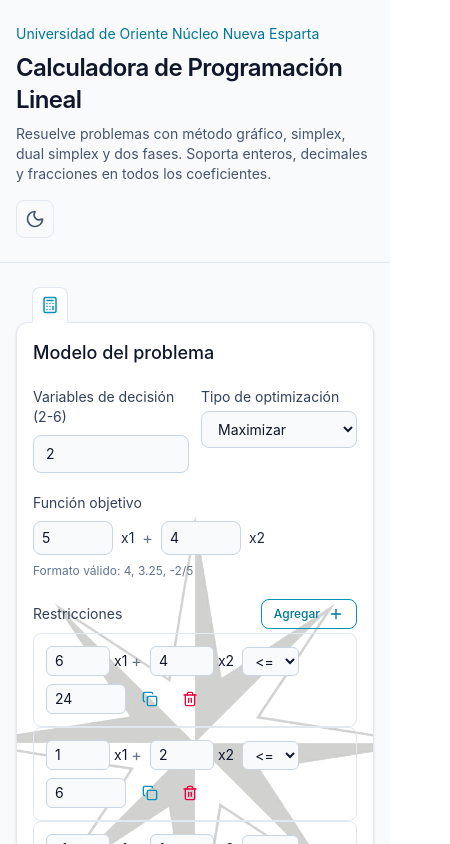
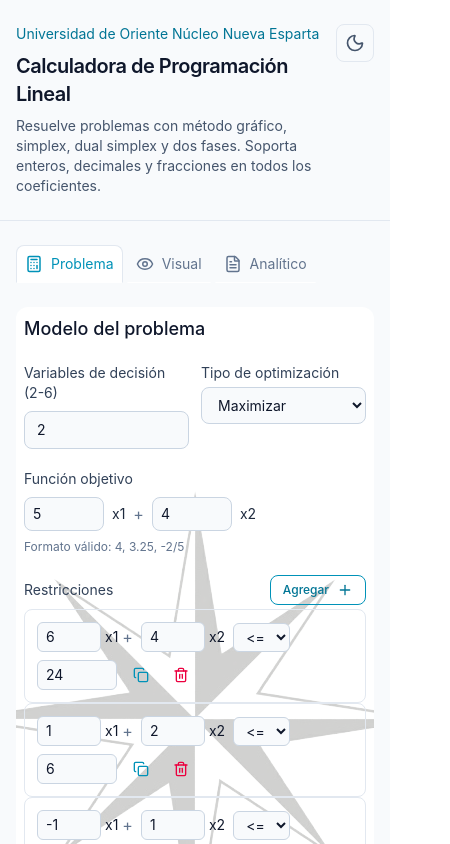
Before and after one commit to saulramos2005/CalculadoraPL2, a React (Vite) app: page / in a window 390 px wide. Shown: the top 844 px of the page, 450 px wide, since content can reach past the window. Built offline with nearby package versions, Linux system fonts and the light colour scheme.

Commit message:
Refact: Unificacion de los paneles en vista movil
- Se unen los paneles del modelo de problema y la solucion en uno solo, segmentado por pestañas

```diff
--- a/src/App.tsx
+++ b/src/App.tsx
@@ -1,4 +1,5 @@
 import { useEffect, useState } from "react";
+import { Calculator, Eye, FileText, Wrench } from "lucide-react";
 import { Method } from "./data/types";
 import { ProblemaLineal } from "./data/interfaces";
 import { STORAGE_KEY } from "./data/constants";
@@ -9,6 +10,8 @@ import { SolucionDisplay } from "./components/SolucionDisplay";
 import { problemaEjemplo } from "./data/problemaEjemplo";
 
 const PROBLEM_STORAGE_KEY = "lp-problem-state";
+
+type MobileTab = "problema" | "visual" | "analitico" | "sensibilidad";
 
 export function App() {
   const [problem, setProblem] = useState<ProblemaLineal>(() => {
@@ -42,6 +45,7 @@ export function App() {
     if (storedTheme) return storedTheme === "dark";
     return window.matchMedia("(prefers-color-scheme: dark)").matches;
   });
+  const [mobileTab, setMobileTab] = useState<MobileTab>("problema");
 
   useEffect(() => {
     localStorage.setItem(STORAGE_KEY, JSON.stringify({ resultsByMethod }));
@@ -98,8 +102,54 @@ export function App() {
   return (
     <div className="min-h-screen bg-slate-50 text-slate-900 transition-colors duration-300 dark:bg-slate-700 dark:text-slate-100">
       <Header isDarkMode={isDarkMode} toggleTheme={() => setIsDarkMode(!isDarkMode)} />
-      <main className="mx-auto grid w-full max-w-6xl gap-8 px-4 py-6 sm:px-6 lg:grid-cols-[1.1fr_1fr] lg:px-8">
+      <main className="mx-auto flex flex-col w-full max-w-6xl px-4 py-6 sm:px-6 lg:px-8">
+
+        <div className="relative z-10 flex lg:hidden w-full gap-1 overflow-x-auto no-scrollbar mb-6">
+          <button
+            onClick={() => setMobileTab("problema")}
+            className={`flex items-center gap-2 rounded-t-lg border border-b-white p-2 transition-colors ${
+              mobileTab === "problema"
+                ? "bg-white text-cyan-600 border-slate-200 dark:border-slate-800 dark:border-b-slate-950 dark:bg-slate-950 dark:text-cyan-300"
+                : "bg-slate-50 text-slate-500 border-transparent dark:bg-slate-900 dark:text-slate-400"
+            }`}
+          >
+            <Calculator size={18} />
+            <span className="text-sm whitespace-nowrap">Problema</span>
+          </button>
+          <button
+            onClick={() => setMobileTab("visual")}
+            className={`flex items-center gap-2 rounded-t-lg border border-b-white p-2 transition-colors ${
+              mobileTab === "visual"
+                ? "bg-white text-cyan-600 border-slate-200 dark:border-slate-800 dark:border-b-slate-950 dark:bg-slate-950 dark:text-cyan-300"
+                : "bg-slate-50 text-slate-500 border-transparent dark:bg-slate-900 dark:text-slate-400"
+            }`}
+          >
+            <Eye size={18} />
+            <span className="text-sm whitespace-nowrap">Visual</span>
+          </button>
+          <button
+            onClick={() => setMobileTab("analitico")}
+            className={`flex items-center gap-2 rounded-t-lg border border-b-white p-2 transition-colors ${
+              mobileTab === "analitico"
+                ? "bg-white text-cyan-600 border-slate-200 dark:border-slate-800 dark:border-b-slate-950 dark:bg-slate-950 dark:text-cyan-300"
+                : "bg-slate-50 text-slate-500 border-transparent dark:bg-slate-900 dark:text-slate-400"
+            }`}
+          >
+            <FileText size={18} />
+            <span className="text-sm whitespace-nowrap">Analítico</span>
+          </button>
+        </div>
+
+        <div className="relative w-full flex flex-col lg:grid lg:grid-cols-[1.1fr_1fr] gap-8 items-start">
+          <div
+            className={`w-full transition-all duration-300 ease-in-out lg:relative lg:opacity-100 lg:translate-x-0 lg:flex lg:pointer-events-auto lg:visible ${
+              mobileTab === "problema"
+                ? "relative opacity-100 translate-x-0 z-10 pointer-events-auto visible"
+                : "absolute top-0 left-0 opacity-0 -translate-x-8 z-0 pointer-events-none invisible"
+            }`}
+          >
             <ProblemForm
+              className="w-full flex"
               problem={problem}
               setProblem={setProblem}
               method={method}
@@ -107,7 +157,25 @@ export function App() {
               solveProblem={solveProblem}
               feedback={feedback}
             />
-        <SolucionDisplay method={method} activeResult={activeResult} problem={problem} />
+          </div>
+
+          <div
+            className={`w-full transition-all duration-300 ease-in-out lg:relative lg:opacity-100 lg:translate-x-0 lg:flex lg:pointer-events-auto lg:visible ${
+              mobileTab !== "problema"
+                ? "relative opacity-100 translate-x-0 z-10 pointer-events-auto visible"
+                : "absolute top-0 left-0 opacity-0 translate-x-8 z-0 pointer-events-none invisible"
+            }`}
+          >
+            <SolucionDisplay
+              className="w-full flex"
+              activeTabOverride={mobileTab !== "problema" ? (mobileTab as any) : "visual"}
+              onTabChange={(tab) => setMobileTab(tab as MobileTab)}
+              method={method}
+              activeResult={activeResult}
+              problem={problem}
+            />
+          </div>
+        </div>
       </main>
     </div>
   );
--- a/src/components/Header.tsx
+++ b/src/components/Header.tsx
@@ -14,10 +14,10 @@ export function Header({ isDarkMode, toggleTheme }: HeaderProps) {
       transition={{ duration: 0.45 }}
       className="border-b border-slate-200 transition-colors duration-300 dark:border-slate-800"
     >
-      <div className="mx-auto flex w-full max-w-6xl flex-col items-start justify-between gap-4 px-4 py-6 sm:flex-row sm:items-center sm:px-6 lg:px-8">
-        <div className="flex flex-col gap-2">
+      <div className="relative mx-auto flex w-full max-w-6xl flex-col items-start justify-between gap-4 px-4 py-6 sm:flex-row sm:items-center sm:px-6 lg:px-8">
+        <div className="flex flex-col gap-2 pr-12 sm:pr-0">
           <p className="text-sm text-cyan-700 dark:text-cyan-300">Universidad de Oriente Núcleo Nueva Esparta</p>
-          <h1 className="text-2xl font-semibold tracking-tight sm:text-4xl">Calculadora de Programación Lineal</h1>
+          <h1 className="text-xl font-semibold tracking-tight sm:text-2xl">Calculadora de Programación Lineal</h1>
           <p className="max-w-2xl text-sm text-slate-600 sm:text-base dark:text-slate-100">
             Resuelve problemas con método gráfico, simplex, dual simplex y dos fases. Soporta enteros,
             decimales y fracciones en todos los coeficientes.
@@ -25,7 +25,7 @@ export function Header({ isDarkMode, toggleTheme }: HeaderProps) {
         </div>
         <button
           onClick={toggleTheme}
-          className="rounded-lg border border-slate-200 p-2 text-slate-600 transition-colors hover:bg-slate-100 dark:border-slate-700 dark:text-slate-300 dark:hover:bg-slate-800"
+          className="absolute right-4 top-6 sm:static sm:shrink-0 rounded-lg border border-slate-200 p-2 text-slate-600 transition-colors hover:bg-slate-100 dark:border-slate-700 dark:text-slate-300 dark:hover:bg-slate-800"
           aria-label="Alternar tema"
         >
           {isDarkMode ? <Sun size={20} /> : <Moon size={20} />}
--- a/src/components/ProblemaForm.tsx
+++ b/src/components/ProblemaForm.tsx
@@ -16,6 +16,7 @@ interface ProblemFormProps {
   setMethod: (method: Method) => void;
   solveProblem: () => void;
   feedback: string;
+  className?: string;
 }
 
 export function ProblemForm({
@@ -25,6 +26,7 @@ export function ProblemForm({
   setMethod,
   solveProblem,
   feedback,
+  className = "",
 }: ProblemFormProps) {
   const updateObjectiveCoeff = (index: number, value: string) => {
     setProblem((prev) => {
@@ -94,9 +96,9 @@ export function ProblemForm({
       initial={{ opacity: 0, x: -20 }}
       animate={{ opacity: 1, x: 0 }}
       transition={{ duration: 0.4, delay: 0.1 }}
-      className="flex flex-col self-start"
+      className={`flex flex-col self-start ${className}`}
     >
-      <div className="relative z-10 -mb-px flex gap-1 pl-4" aria-hidden="true">
+      <div className="relative z-10 -mb-px hidden lg:flex gap-1 pl-4" aria-hidden="true">
         <div className="group relative flex items-center justify-center rounded-t-lg border border-slate-200 border-b-white bg-white p-2 text-cyan-600 transition-colors dark:border-slate-800 dark:border-b-slate-950 dark:bg-slate-950 dark:text-cyan-300">
           <Calculator size={18} />
           <span className="pointer-events-none absolute bottom-full left-1/2 z-50 mb-2 -translate-x-1/2 whitespace-nowrap rounded bg-slate-800 px-2 py-1 text-xs text-white opacity-0 transition-opacity group-hover:opacity-100 dark:bg-slate-200 dark:text-slate-900">
@@ -105,7 +107,7 @@ export function ProblemForm({
         </div>
       </div>
 
-      <section className="relative z-0 rounded-xl border border-slate-200 bg-white p-4 shadow-sm transition-colors duration-300 sm:p-5 dark:border-slate-800 dark:bg-slate-950">
+      <section className="relative z-0 rounded-xl lg:rounded-xl border-0 lg:border border-slate-200 bg-white p-2 lg:p-4 lg:shadow-sm transition-colors duration-300 sm:p-3 lg:sm:p-5 dark:border-slate-800 dark:bg-slate-950">
         {/* Capa de fondo con la imagen restringida a los bordes */}
         <div className="pointer-events-none absolute inset-0 z-0 overflow-hidden rounded-xl">
           <div className="absolute inset-0 bg-[url(/star.png)] bg-auto bg-center bg-no-repeat opacity-20 transition-opacity duration-300 dark:opacity-100" aria-hidden="true" />
--- a/src/components/SolucionDisplay.tsx
+++ b/src/components/SolucionDisplay.tsx
@@ -26,23 +26,39 @@ interface SolucionDisplayProps {
   method: Method;
   activeResult: SolucionGrafica | SolucionSimplex | null;
   problem: ProblemaLineal;
+  className?: string;
+  activeTabOverride?: Tab;
+  onTabChange?: (tab: Tab) => void;
 }
 
 type Tab = "visual" | "analitico" | "sensibilidad";
 
-export function SolucionDisplay({ method, activeResult, problem }: SolucionDisplayProps) {
-  const [activeTab, setActiveTab] = useState<Tab>("visual");
+export function SolucionDisplay({
+  method,
+  activeResult,
+  problem,
+  className = "",
+  activeTabOverride,
+  onTabChange
+}: SolucionDisplayProps) {
+  const [internalTab, setInternalTab] = useState<Tab>("visual");
+  const activeTab = activeTabOverride || internalTab;
+
+  const handleTabChange = (tab: Tab) => {
+    setInternalTab(tab);
+    if (onTabChange) onTabChange(tab);
+  };
 
   return (
     <motion.section
       initial={{ opacity: 0, x: 20 }}
       animate={{ opacity: 1, x: 0 }}
       transition={{ duration: 0.4, delay: 0.2 }}
-      className="flex flex-col"
+      className={`flex flex-col ${className}`}
     >
-        <div className="relative z-10 -mb-px flex gap-1 pl-4" aria-label="Tabs">
+        <div className="relative z-10 -mb-px hidden lg:flex gap-1 pl-4" aria-label="Tabs">
           <button
-            onClick={() => setActiveTab("visual")}
+            onClick={() => handleTabChange("visual")}
             className={`${tabBaseClass} ${activeTab === 'visual' ? tabActiveClass : tabInactiveClass}`}
             aria-label="Representación Visual"
           >
@@ -50,7 +66,7 @@ export function SolucionDisplay({ method, activeResult, problem }: SolucionDispl
             <span className={tooltipClass}>Representación Visual</span>
           </button>
           <button
-            onClick={() => setActiveTab("analitico")}
+            onClick={() => handleTabChange("analitico")}
             className={`${tabBaseClass} ${activeTab === 'analitico' ? tabActiveClass : tabInactiveClass}`}
             aria-label="Resumen Analítico"
           >
@@ -67,7 +83,7 @@ export function SolucionDisplay({ method, activeResult, problem }: SolucionDispl
           </button>
         </div>
 
-      <div className="relative z-0 space-y-3 rounded-xl border border-slate-200 bg-white p-3 shadow-sm transition-colors duration-300 dark:border-slate-800 dark:bg-slate-950">
+      <div className="relative z-0 space-y-3 rounded-xl border-0 lg:border border-slate-200 bg-white p-2 lg:p-3 lg:shadow-sm transition-colors duration-300 dark:border-slate-800 dark:bg-slate-950">
         <HeaderResultados method={method} activeResult={activeResult} problem={problem} activeTab={activeTab} />
 
       <AnimatePresence mode="wait">
```
Lines whose indentation alone changed are shown as unchanged.
